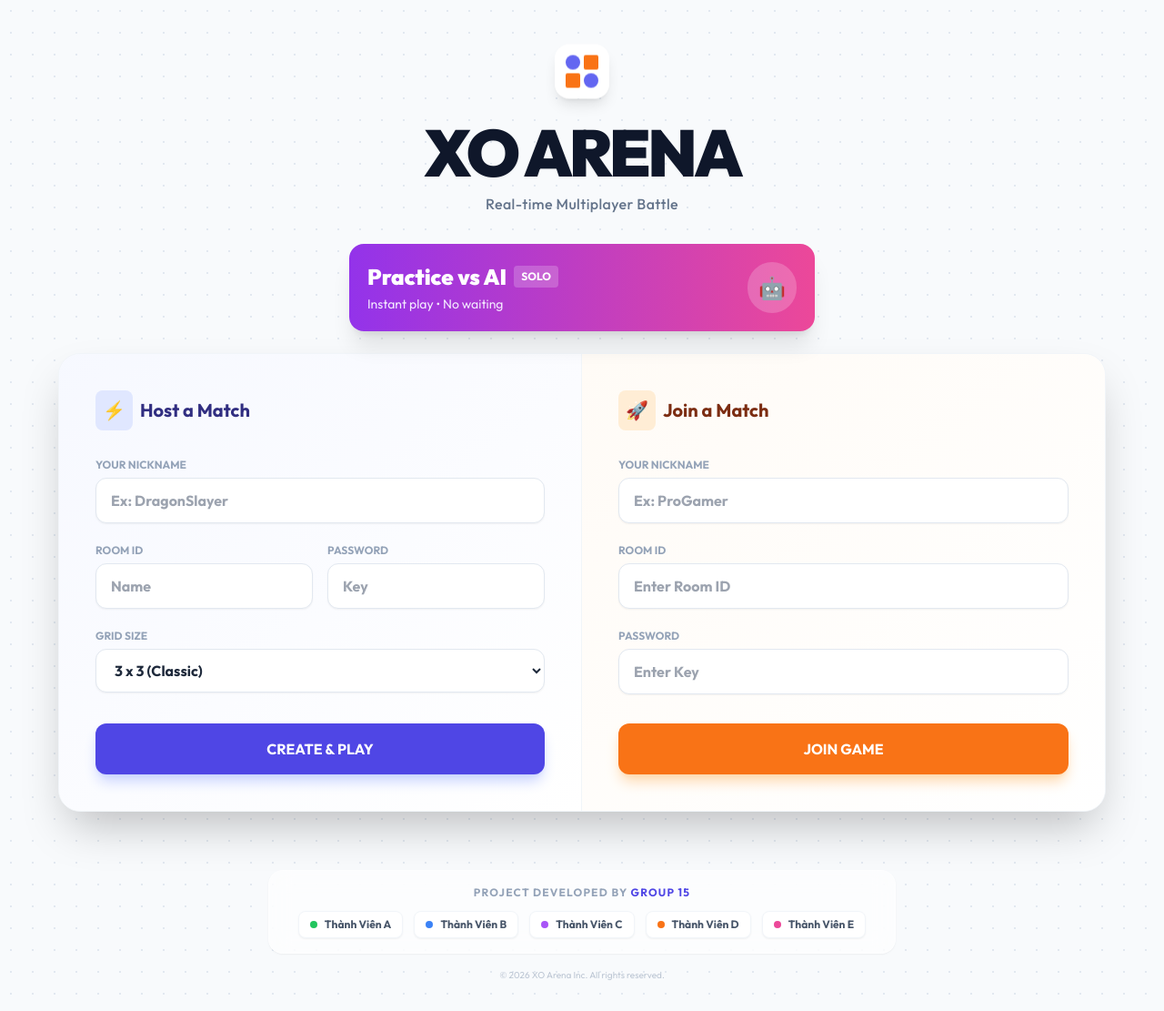
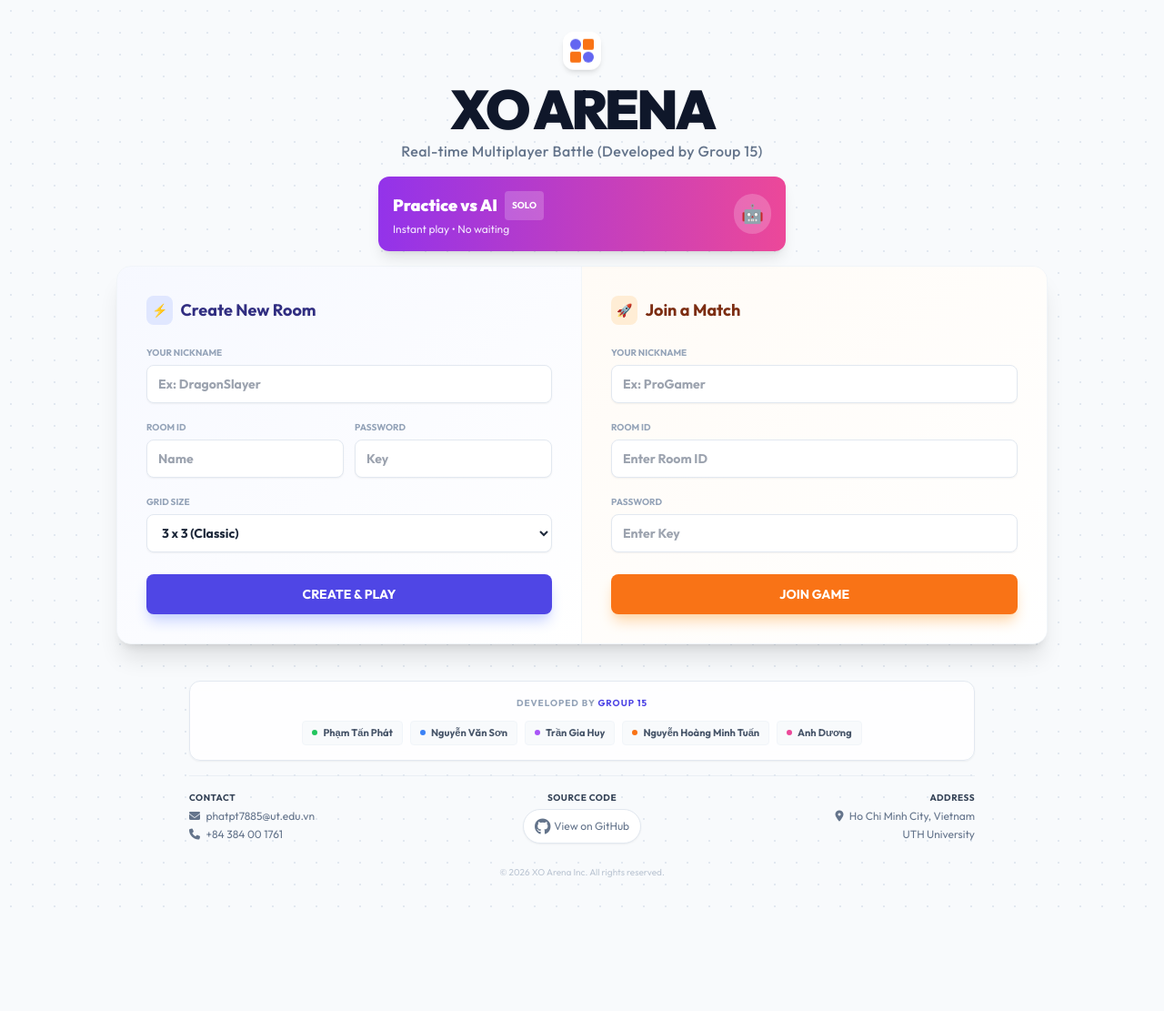
Before and after one commit to loser-huhu/Nhom15-XO-ARENA, a Flask app: page / in a window 1280 px wide. Shown: the whole page at 91% size. After the commit the page ends 997 px from the top, so only its background shows below. Run offline with Flask 3, Linux system fonts and the light colour scheme; some libraries are stand-ins or nearby versions.

Commit message:
Chỉnh sửa lại trang index sau khi thêm chế độ đấu với máy

```diff
--- a/templates/index.html
+++ b/templates/index.html
@@ -9,6 +9,11 @@
       href="https://fonts.googleapis.com/css2?family=Outfit:wght@400;500;700;900&display=swap"
       rel="stylesheet"
     />
+    <link
+      rel="stylesheet"
+      href="https://cdnjs.cloudflare.com/ajax/libs/font-awesome/6.4.0/css/all.min.css"
+    />
+
     <style>
       body {
         font-family: "Outfit", sans-serif;
@@ -27,70 +32,75 @@
   <body
     class="hero-pattern min-h-screen flex flex-col items-center justify-between p-4 text-slate-800"
   >
-    <div class="text-center mt-10 w-full max-w-4xl">
+    <div class="text-center mt-6 w-full max-w-4xl flex flex-col items-center">
       <div
-        class="inline-block p-3 rounded-2xl bg-white shadow-lg mb-4 animate-bounce"
+        class="inline-block p-2 rounded-xl bg-white shadow-md mb-2 animate-bounce"
       >
-        <div class="grid grid-cols-2 gap-1">
-          <div class="w-4 h-4 bg-indigo-500 rounded-full"></div>
-          <div class="w-4 h-4 bg-orange-500 rounded-sm"></div>
-          <div class="w-4 h-4 bg-orange-500 rounded-sm"></div>
-          <div class="w-4 h-4 bg-indigo-500 rounded-full"></div>
+        <div class="grid grid-cols-2 gap-0.5">
+          <div class="w-3 h-3 bg-indigo-500 rounded-full"></div>
+          <div class="w-3 h-3 bg-orange-500 rounded-sm"></div>
+          <div class="w-3 h-3 bg-orange-500 rounded-sm"></div>
+          <div class="w-3 h-3 bg-indigo-500 rounded-full"></div>
         </div>
       </div>
+
       <h1
-        class="text-5xl md:text-7xl font-black tracking-tighter text-slate-900 mb-2 drop-shadow-sm"
+        class="text-4xl md:text-6xl font-black tracking-tighter text-slate-900 mb-0 leading-tight drop-shadow-sm"
       >
         XO ARENA
       </h1>
-      <p class="text-slate-500 font-medium tracking-wide">
-        Real-time Multiplayer Battle
+      <p
+        class="text-slate-500 text-sm md:text-base font-medium tracking-wide mt-1"
+      >
+        Real-time Multiplayer Battle (Developed by Group 15)
       </p>
     </div>
 
     <div
-      class="w-full max-w-6xl flex-1 flex flex-col justify-center items-center gap-6 my-8"
+      class="w-full max-w-5xl flex-1 flex flex-col justify-center items-center gap-4 my-4"
     >
       <div
-        class="w-full max-w-lg p-5 bg-gradient-to-r from-purple-600 to-pink-500 rounded-2xl shadow-xl text-white transform hover:scale-[1.02] transition cursor-pointer flex items-center justify-between group"
+        class="w-full max-w-md p-4 bg-gradient-to-r from-purple-600 to-pink-500 rounded-xl shadow-lg text-white transform hover:scale-[1.02] transition cursor-pointer flex items-center justify-between group"
         onclick="createBotGame()"
       >
         <div>
-          <h3 class="text-2xl font-black mb-1 flex items-center gap-2">
+          <h3 class="text-lg font-black mb-0.5 flex items-center gap-2">
             Practice vs AI
             <span
-              class="bg-white/20 text-xs px-2 py-1 rounded text-white font-bold"
+              class="bg-white/20 text-[10px] px-2 py-0.5 rounded text-white font-bold"
               >SOLO</span
             >
           </h3>
-          <p class="text-purple-100 text-sm group-hover:text-white transition">
+          <p class="text-purple-100 text-xs group-hover:text-white transition">
             Instant play • No waiting
           </p>
         </div>
         <div
-          class="bg-white/20 p-3 rounded-full group-hover:bg-white/30 transition"
+          class="bg-white/20 p-2 rounded-full group-hover:bg-white/30 transition"
         >
-          <span class="text-2xl">🤖</span>
+          <span class="text-xl">🤖</span>
         </div>
       </div>
 
       <div
-        class="w-full bg-white rounded-3xl shadow-2xl overflow-hidden border border-slate-100 grid grid-cols-1 md:grid-cols-2"
+        class="w-full bg-white rounded-2xl shadow-xl overflow-hidden border border-slate-100 grid grid-cols-1 md:grid-cols-2"
       >
         <div
-          class="p-8 md:p-10 border-b md:border-b-0 md:border-r border-slate-100 bg-gradient-to-br from-indigo-50/50 to-white flex flex-col h-full"
+          class="p-6 md:p-8 border-b md:border-b-0 md:border-r border-slate-100 bg-gradient-to-br from-indigo-50/50 to-white flex flex-col h-full"
         >
           <h2
-            class="text-xl font-bold text-indigo-900 mb-6 flex items-center gap-2"
+            class="text-lg font-bold text-indigo-900 mb-4 flex items-center gap-2"
           >
-            <span class="bg-indigo-100 text-indigo-600 p-2 rounded-lg">⚡</span>
-            Host a Match
+            <span class="bg-indigo-100 text-indigo-600 p-1.5 rounded-lg text-sm"
+              >⚡</span
+            >
+            Create New Room
           </h2>
 
           <form id="create-room-form" class="flex flex-col flex-grow">
-            <div class="space-y-4 flex-grow">
+            <div class="space-y-3 flex-grow">
               <div class="space-y-1">
-                <label class="text-xs font-bold text-slate-400 uppercase"
+                <label class="text-[10px] font-bold text-slate-400 uppercase"
                   >Your Nickname</label
                 >
                 <input
@@ -99,13 +109,13 @@
                   placeholder="Ex: DragonSlayer"
                   required
                   maxlength="12"
-                  class="w-full bg-white border border-slate-200 rounded-xl px-4 py-3 focus:ring-2 focus:ring-indigo-500 outline-none font-semibold text-slate-700 shadow-sm"
+                  class="w-full bg-white border border-slate-200 rounded-lg px-3 py-2.5 text-sm focus:ring-2 focus:ring-indigo-500 outline-none font-semibold text-slate-700 shadow-sm"
                 />
               </div>
 
-              <div class="grid grid-cols-2 gap-4">
+              <div class="grid grid-cols-2 gap-3">
                 <div class="space-y-1">
-                  <label class="text-xs font-bold text-slate-400 uppercase"
+                  <label class="text-[10px] font-bold text-slate-400 uppercase"
                     >Room ID</label
                   >
                   <input
@@ -113,11 +123,11 @@
                     id="create_room_id"
                     placeholder="Name"
                     required
-                    class="w-full bg-white border border-slate-200 rounded-xl px-4 py-3 focus:ring-2 focus:ring-indigo-500 outline-none font-semibold shadow-sm"
+                    class="w-full bg-white border border-slate-200 rounded-lg px-3 py-2.5 text-sm focus:ring-2 focus:ring-indigo-500 outline-none font-semibold shadow-sm"
                   />
                 </div>
                 <div class="space-y-1">
-                  <label class="text-xs font-bold text-slate-400 uppercase"
+                  <label class="text-[10px] font-bold text-slate-400 uppercase"
                     >Password</label
                   >
                   <input
@@ -125,18 +135,18 @@
                     id="create_password"
                     placeholder="Key"
                     required
-                    class="w-full bg-white border border-slate-200 rounded-xl px-4 py-3 focus:ring-2 focus:ring-indigo-500 outline-none font-semibold shadow-sm"
+                    class="w-full bg-white border border-slate-200 rounded-lg px-3 py-2.5 text-sm focus:ring-2 focus:ring-indigo-500 outline-none font-semibold shadow-sm"
                   />
                 </div>
               </div>
 
               <div class="space-y-1">
-                <label class="text-xs font-bold text-slate-400 uppercase"
+                <label class="text-[10px] font-bold text-slate-400 uppercase"
                   >Grid Size</label
                 >
                 <select
                   id="create_board_size"
-                  class="w-full bg-white border border-slate-200 rounded-xl px-4 py-3 focus:ring-2 focus:ring-indigo-500 outline-none font-semibold cursor-pointer shadow-sm"
+                  class="w-full bg-white border border-slate-200 rounded-lg px-3 py-2.5 text-sm focus:ring-2 focus:ring-indigo-500 outline-none font-semibold cursor-pointer shadow-sm"
                 >
                   <option value="3">3 x 3 (Classic)</option>
                   <option value="4">4 x 4 (Advanced)</option>
@@ -145,10 +155,10 @@
               </div>
             </div>
 
-            <div class="mt-8">
+            <div class="mt-6">
               <button
                 type="submit"
-                class="w-full bg-indigo-600 hover:bg-indigo-700 text-white font-bold py-4 rounded-xl shadow-lg shadow-indigo-200 transition active:scale-95 flex justify-center items-center gap-2"
+                class="w-full bg-indigo-600 hover:bg-indigo-700 text-white font-bold py-3 rounded-lg shadow-lg shadow-indigo-200 transition active:scale-95 flex justify-center items-center gap-2 text-sm"
               >
                 CREATE & PLAY
               </button>
@@ -157,19 +167,21 @@
         </div>
 
         <div
-          class="p-8 md:p-10 bg-gradient-to-br from-orange-50/50 to-white flex flex-col h-full"
+          class="p-6 md:p-8 bg-gradient-to-br from-orange-50/50 to-white flex flex-col h-full"
         >
           <h2
-            class="text-xl font-bold text-orange-900 mb-6 flex items-center gap-2"
+            class="text-lg font-bold text-orange-900 mb-4 flex items-center gap-2"
           >
-            <span class="bg-orange-100 text-orange-600 p-2 rounded-lg">🚀</span>
+            <span class="bg-orange-100 text-orange-600 p-1.5 rounded-lg text-sm"
+              >🚀</span
+            >
             Join a Match
           </h2>
 
           <form id="join-room-form" class="flex flex-col flex-grow">
-            <div class="space-y-4 flex-grow">
+            <div class="space-y-3 flex-grow">
               <div class="space-y-1">
-                <label class="text-xs font-bold text-slate-400 uppercase"
+                <label class="text-[10px] font-bold text-slate-400 uppercase"
                   >Your Nickname</label
                 >
                 <input
@@ -178,12 +190,12 @@
                   placeholder="Ex: ProGamer"
                   required
                   maxlength="12"
-                  class="w-full bg-white border border-slate-200 rounded-xl px-4 py-3 focus:ring-2 focus:ring-orange-500 outline-none font-semibold text-slate-700 shadow-sm"
+                  class="w-full bg-white border border-slate-200 rounded-lg px-3 py-2.5 text-sm focus:ring-2 focus:ring-orange-500 outline-none font-semibold text-slate-700 shadow-sm"
                 />
               </div>
 
               <div class="space-y-1">
-                <label class="text-xs font-bold text-slate-400 uppercase"
+                <label class="text-[10px] font-bold text-slate-400 uppercase"
                   >Room ID</label
                 >
                 <input
@@ -191,12 +203,12 @@
                   id="join_room_id"
                   placeholder="Enter Room ID"
                   required
-                  class="w-full bg-white border border-slate-200 rounded-xl px-4 py-3 focus:ring-2 focus:ring-orange-500 outline-none font-semibold shadow-sm"
+                  class="w-full bg-white border border-slate-200 rounded-lg px-3 py-2.5 text-sm focus:ring-2 focus:ring-orange-500 outline-none font-semibold shadow-sm"
                 />
               </div>
 
               <div class="space-y-1">
-                <label class="text-xs font-bold text-slate-400 uppercase"
+                <label class="text-[10px] font-bold text-slate-400 uppercase"
                   >Password</label
                 >
                 <input
@@ -204,15 +216,15 @@
                   id="join_password"
                   placeholder="Enter Key"
                   required
-                  class="w-full bg-white border border-slate-200 rounded-xl px-4 py-3 focus:ring-2 focus:ring-orange-500 outline-none font-semibold shadow-sm"
+                  class="w-full bg-white border border-slate-200 rounded-lg px-3 py-2.5 text-sm focus:ring-2 focus:ring-orange-500 outline-none font-semibold shadow-sm"
                 />
               </div>
             </div>
 
-            <div class="mt-8">
+            <div class="mt-6">
               <button
                 type="submit"
-                class="w-full bg-orange-500 hover:bg-orange-600 text-white font-bold py-4 rounded-xl shadow-lg shadow-orange-200 transition active:scale-95 flex justify-center items-center gap-2"
+                class="w-full bg-orange-500 hover:bg-orange-600 text-white font-bold py-3 rounded-lg shadow-lg shadow-orange-200 transition active:scale-95 flex justify-center items-center gap-2 text-sm"
               >
                 JOIN GAME
               </button>
@@ -222,51 +234,110 @@
       </div>
     </div>
 
-    <footer class="w-full text-center mt-8 pb-4">
+    <footer class="w-full mt-6">
+      <div class="max-w-4xl mx-auto px-4">
         <div
-        class="inline-block px-8 py-4 bg-white/60 backdrop-blur-md rounded-2xl border border-white/40 shadow-sm mx-4"
+          class="bg-white/80 backdrop-blur-sm rounded-xl border border-slate-200 p-4 shadow-sm mb-4"
         >
           <p
-          class="text-xs font-bold text-slate-400 uppercase tracking-widest mb-3"
+            class="text-center text-[10px] font-bold text-slate-400 uppercase tracking-widest mb-3"
           >
-          Project Developed by <span class="text-indigo-600">Group 15</span>
+            Developed by <span class="text-indigo-600">Group 15</span>
           </p>
-        <div class="flex flex-wrap justify-center gap-3">
+          <div class="flex flex-wrap justify-center gap-2">
             <div
-            class="hover-lift flex items-center gap-2 bg-white px-3 py-1.5 rounded-lg border border-slate-100 shadow-sm"
+              class="hover-lift flex items-center gap-1.5 bg-slate-50 px-2.5 py-1 rounded border border-slate-100"
             >
-            <div class="w-2 h-2 bg-green-500 rounded-full"></div>
-            <span class="text-xs font-bold text-slate-600">Thành Viên A</span>
+              <div class="w-1.5 h-1.5 bg-green-500 rounded-full"></div>
+              <span class="text-[11px] font-bold text-slate-600"
+                >Phạm Tấn Phát</span
+              >
             </div>
             <div
-            class="hover-lift flex items-center gap-2 bg-white px-3 py-1.5 rounded-lg border border-slate-100 shadow-sm"
+              class="hover-lift flex items-center gap-1.5 bg-slate-50 px-2.5 py-1 rounded border border-slate-100"
             >
-            <div class="w-2 h-2 bg-blue-500 rounded-full"></div>
-            <span class="text-xs font-bold text-slate-600">Thành Viên B</span>
+              <div class="w-1.5 h-1.5 bg-blue-500 rounded-full"></div>
+              <span class="text-[11px] font-bold text-slate-600"
+                >Nguyễn Văn Sơn</span
+              >
             </div>
             <div
-            class="hover-lift flex items-center gap-2 bg-white px-3 py-1.5 rounded-lg border border-slate-100 shadow-sm"
+              class="hover-lift flex items-center gap-1.5 bg-slate-50 px-2.5 py-1 rounded border border-slate-100"
             >
-            <div class="w-2 h-2 bg-purple-500 rounded-full"></div>
-            <span class="text-xs font-bold text-slate-600">Thành Viên C</span>
+              <div class="w-1.5 h-1.5 bg-purple-500 rounded-full"></div>
+              <span class="text-[11px] font-bold text-slate-600"
+                >Trần Gia Huy</span
+              >
             </div>
             <div
-            class="hover-lift flex items-center gap-2 bg-white px-3 py-1.5 rounded-lg border border-slate-100 shadow-sm"
+              class="hover-lift flex items-center gap-1.5 bg-slate-50 px-2.5 py-1 rounded border border-slate-100"
             >
-            <div class="w-2 h-2 bg-orange-500 rounded-full"></div>
-            <span class="text-xs font-bold text-slate-600">Thành Viên D</span>
+              <div class="w-1.5 h-1.5 bg-orange-500 rounded-full"></div>
+              <span class="text-[11px] font-bold text-slate-600"
+                >Nguyễn Hoàng Minh Tuấn</span
+              >
             </div>
             <div
-            class="hover-lift flex items-center gap-2 bg-white px-3 py-1.5 rounded-lg border border-slate-100 shadow-sm"
+              class="hover-lift flex items-center gap-1.5 bg-slate-50 px-2.5 py-1 rounded border border-slate-100"
             >
-            <div class="w-2 h-2 bg-pink-500 rounded-full"></div>
-            <span class="text-xs font-bold text-slate-600">Thành Viên E</span>
+              <div class="w-1.5 h-1.5 bg-pink-500 rounded-full"></div>
+              <span class="text-[11px] font-bold text-slate-600"
+                >Anh Dương</span
+              >
             </div>
           </div>
         </div>
-      <p class="text-[10px] text-slate-400 mt-4 opacity-60">
+
+        <div
+          class="grid grid-cols-1 md:grid-cols-3 gap-4 text-center md:text-left text-slate-500 text-xs py-4 border-t border-slate-200/60"
+        >
+          <div class="flex flex-col items-center md:items-start gap-1">
+            <span
+              class="font-bold text-slate-700 uppercase tracking-wider text-[10px]"
+              >Contact</span
+            >
+            <a
+              href="mailto:phatpt7885@ut.edu.vn"
+              class="hover:text-indigo-600 transition"
+              ><i class="fa-solid fa-envelope mr-1"></i> phatpt7885@ut.edu.vn</a
+            >
+            <a href="tel:+84384001761" class="hover:text-indigo-600 transition"
+              ><i class="fa-solid fa-phone mr-1"></i> +84 384 00 1761</a
+            >
+          </div>
+
+          <div class="flex flex-col items-center gap-1">
+            <span
+              class="font-bold text-slate-700 uppercase tracking-wider text-[10px]"
+              >Source Code</span
+            >
+            <a
+              href="https://github.com/loser-huhu/Nhom15-XO-ARENA"
+              target="_blank"
+              class="hover:text-black transition flex items-center gap-1 bg-white px-3 py-1 rounded-full border border-slate-200 shadow-sm"
+            >
+              <i class="fa-brands fa-github text-lg"></i>
+              <span>View on GitHub</span>
+            </a>
+          </div>
+
+          <div class="flex flex-col items-center md:items-end gap-1">
+            <span
+              class="font-bold text-slate-700 uppercase tracking-wider text-[10px]"
+              >Address</span
+            >
+            <p>
+              <i class="fa-solid fa-location-dot mr-1"></i> Ho Chi Minh City,
+              Vietnam
+            </p>
+            <p>UTH University</p>
+          </div>
+        </div>
+
+        <p class="text-center text-[10px] text-slate-400 mt-2 pb-4 opacity-60">
           © 2026 XO Arena Inc. All rights reserved.
         </p>
+      </div>
     </footer>
 
     <script>
```
Lines whose indentation alone changed are shown as unchanged.
